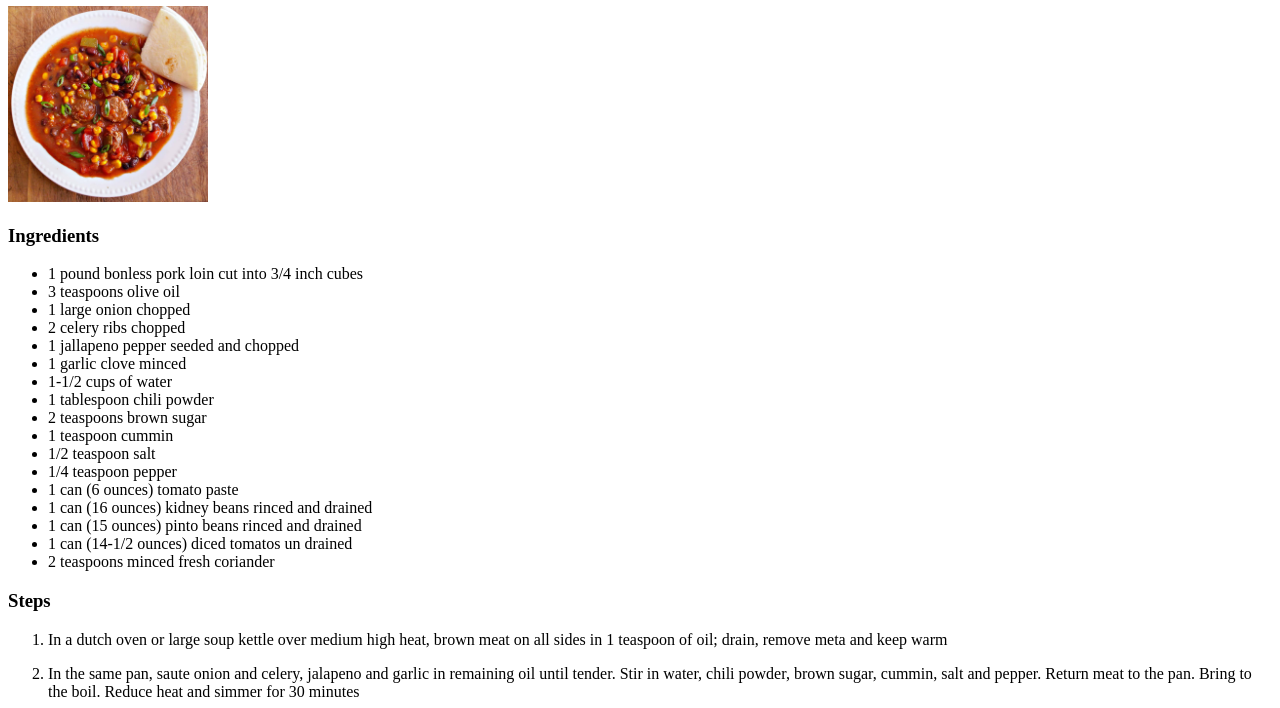
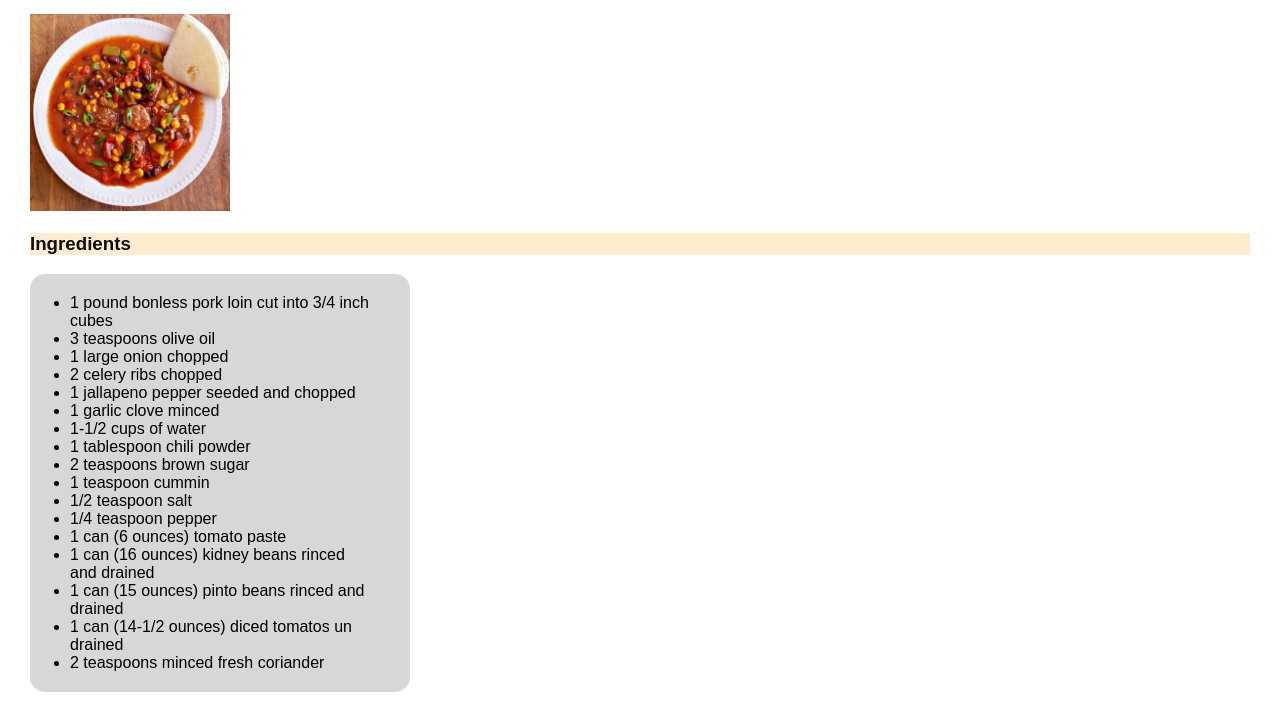
Before and after one commit to Johnbuoy-beginner/odin-recipies, a plain HTML site: page recipes/mexican-stew.html in a window 1280 px wide. Shown: the part 108-816 px from the top of the page. Drawn offline with Linux system fonts and the light colour scheme.

Commit message:
change css style

```diff
--- /dev/null
+++ b/css/styles.css
@@ -0,0 +1,30 @@
+/* styles.css */
+
+body {
+    font-family: Arial, Helvetica, sans-serif;
+    box-sizing: border-box;
+    margin: 30px
+}
+h1 {
+    color: white;
+    background-color: black;
+}
+
+h3 {
+    background-color: blanchedalmond;
+    color: rgb(14, 14, 14);
+}
+
+ul {
+    background-color: rgba(192, 189, 189, 0.614);
+    width: 40%;
+    max-width: 300px;
+    border-color:black;
+    border-width: 100px;
+    border-radius: 15px;
+    padding: 20px 40px;
+
+}
+ol {
+    background-color: beige;
+}
--- a/recipes/mexican-stew.html
+++ b/recipes/mexican-stew.html
@@ -8,6 +8,7 @@
     <body>
         <h1>Mexican Stew</h1>
         <p><a href="../index.html">Return home</a></p>
+        <link rel="stylesheet" href="../css/styles.css">
         <img src="../img/hearty-mexican-stew-final-1.jpg" width="200" alt="Yummy looking stew with beans and pork in a rich looking gravy">
         <h3>Ingredients</h3>
             <ul>
```
Also changed, not shown: index.html (+1 -0 lines), recipes/pizza_dough.html (+1 -0 lines), recipes/taco-seasoning.html (+1 -0 lines).
